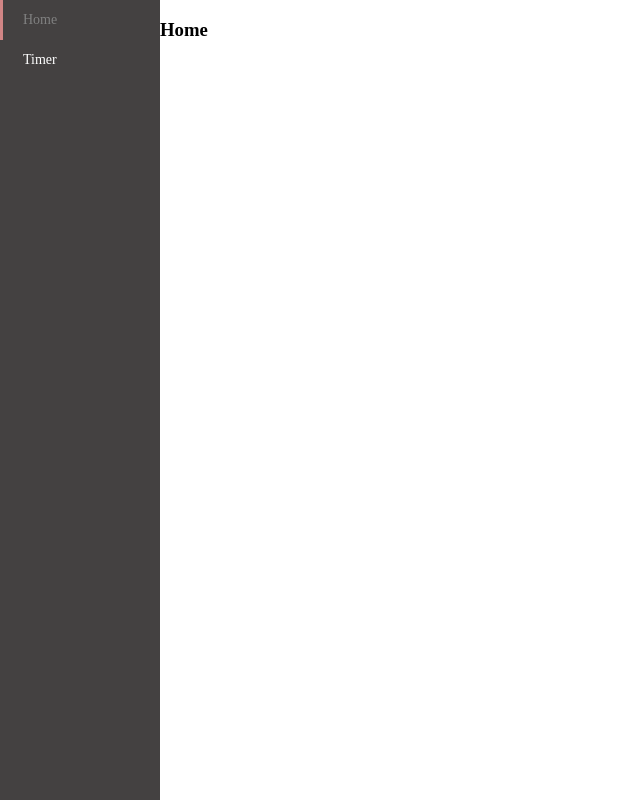
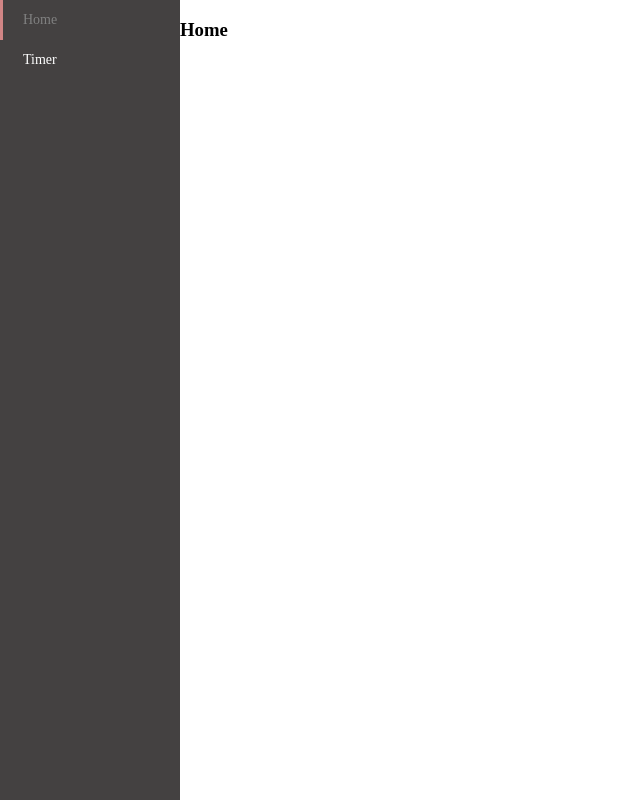
Before and after one commit to GSE995/TimeWatcher, a React (Create React App) app: page / in a window 1280 px wide. Shown: the whole page, without its empty margins (0-640 px from the left). Built offline with nearby package versions, Linux system fonts and the light colour scheme.

Commit message:
upd menu

```diff
--- a/src/App.tsx
+++ b/src/App.tsx
@@ -5,16 +5,9 @@ import styled from 'styled-components'
 import Menu from './components/Menu/Menu'
 import routes from './routes'
 
-
 const AppContainer = styled.div`
     height: 100%;
     display: flex;
-`
-
-const MenuWrapper = styled.div`
-    width: 160px;
-    height: 100%;
-    background-color: rgb(68, 65, 65);
 `
 const PageWrapper = styled.div`
     flex-grow: 1;
@@ -28,9 +21,7 @@ function App() {
 
     return (
         <AppContainer>
-            <MenuWrapper>
-                <Menu routes={routes} />
-            </MenuWrapper>
+            <Menu routes={routes} />
             <PageWrapper>
                 <Switch>
                     {routeComponents}
--- a/src/components/Menu/Menu.tsx
+++ b/src/components/Menu/Menu.tsx
@@ -9,13 +9,22 @@ type MenuProps = {
 
 const Ul = styled.ul`
     margin: 0;
-    padding: 0
+    padding: 0;
 `
 
-function Menu({routes}: MenuProps) {
-    const items = routes.map(item => <MenuItem key={item.id} item={item} />)
+const Nav = styled.nav`
+    width: 180px;
+    height: 100%;
+    background-color: rgb(68, 65, 65);
+`
 
-    return <Ul>{items}</Ul>
+function Menu({ routes }: MenuProps) {
+    const items = routes.map((item) => <MenuItem key={item.id} item={item} />)
+    return (
+        <Nav>
+            <Ul>{items}</Ul>
+        </Nav>
+    )
 }
 
 export default Menu
```
